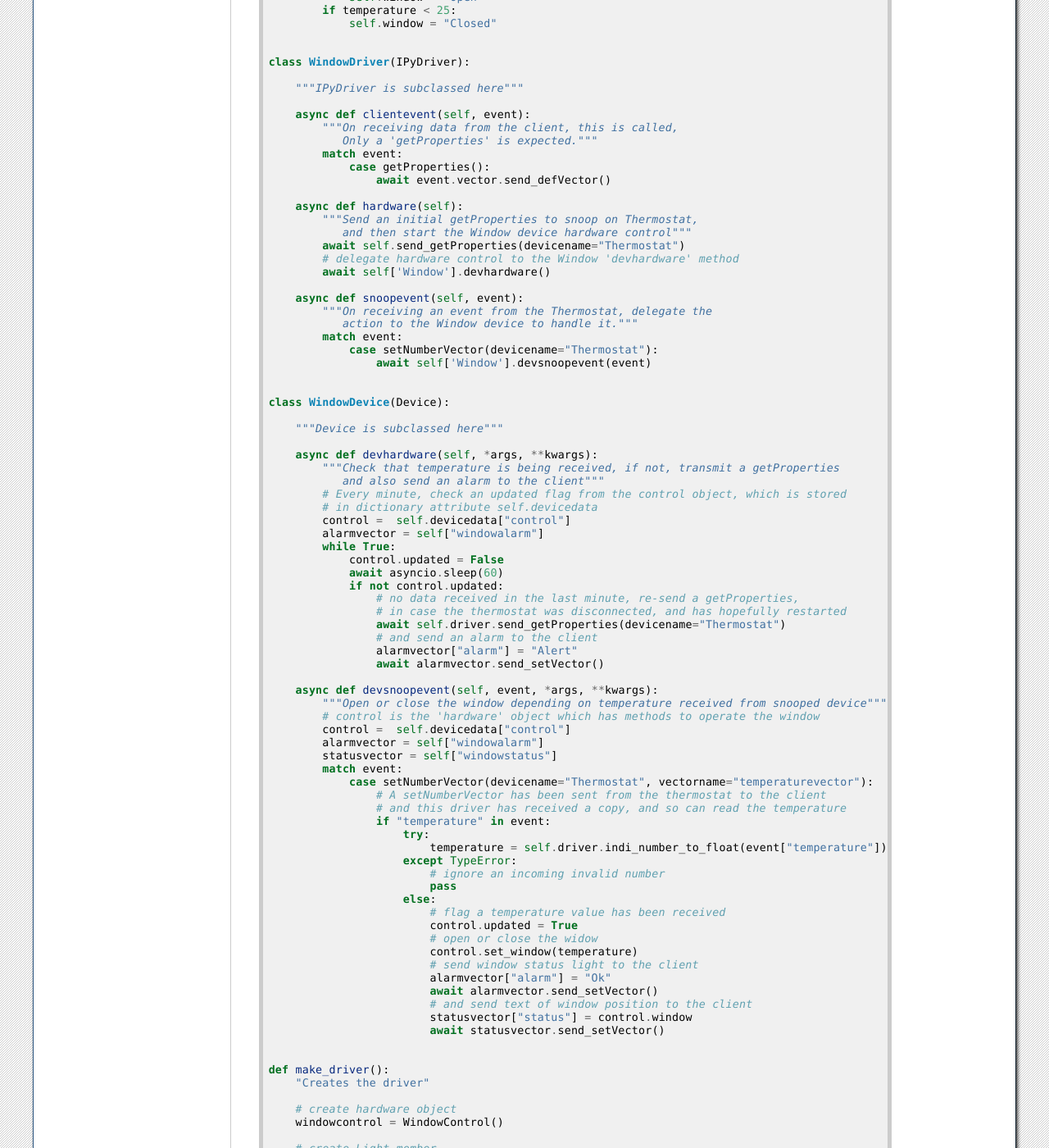
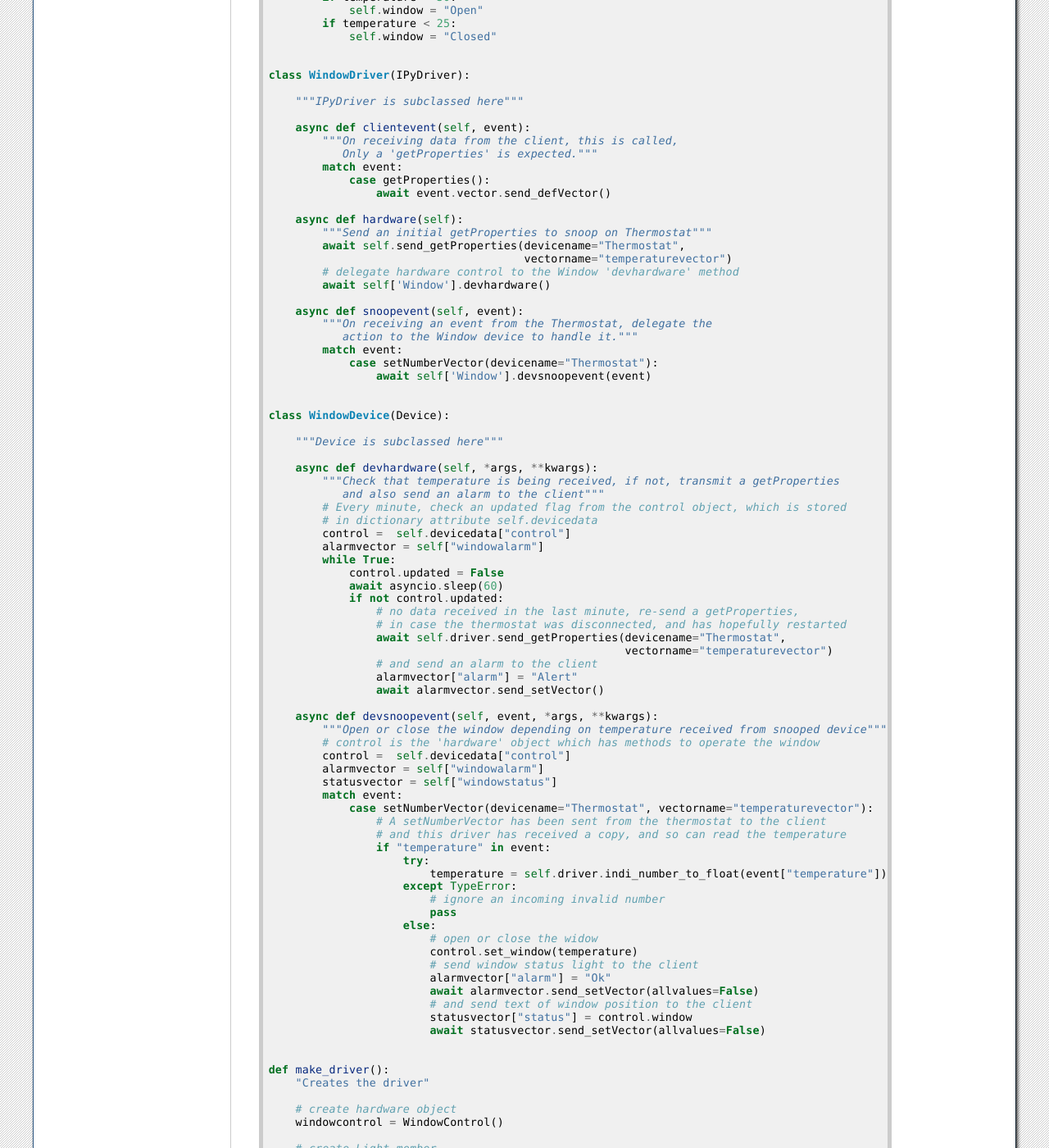
Before and after one commit to bernie-skipole/indipydriver, a Sphinx documentation site: the page built from docs/source/usage/example2.rst, in a window 1280 px wide and 1400 px high, scrolled down 701 px. Shown: the whole window at 82% size. Built offline with Sphinx 7.4.7, drawn with Linux system fonts in a browser that asks for light colours.

Commit message:
Sorting out received timestamps

```diff
--- a/docs/source/usage/example2.rst
+++ b/docs/source/usage/example2.rst
@@ -52,9 +53,9 @@
                     await event.vector.send_defVector()
 
         async def hardware(self):
-            """Send an initial getProperties to snoop on Thermostat,
-               and then start the Window device hardware control"""
-            await self.send_getProperties(devicename="Thermostat")
+            """Send an initial getProperties to snoop on Thermostat"""
+            await self.send_getProperties(devicename="Thermostat",
+                                          vectorname="temperaturevector")
             # delegate hardware control to the Window 'devhardware' method
             await self['Window'].devhardware()
 
@@ -83,7 +84,8 @@
                 if not control.updated:
                     # no data received in the last minute, re-send a getProperties,
                     # in case the thermostat was disconnected, and has hopefully restarted
-                    await self.driver.send_getProperties(devicename="Thermostat")
+                    await self.driver.send_getProperties(devicename="Thermostat",
+                                                         vectorname="temperaturevector")
                     # and send an alarm to the client
                     alarmvector["alarm"] = "Alert"
                     await alarmvector.send_setVector()
@@ -105,16 +107,14 @@
                             # ignore an incoming invalid number
                             pass
                         else:
-                            # flag a temperature value has been received
-                            control.updated = True
                             # open or close the widow
                             control.set_window(temperature)
                             # send window status light to the client
                             alarmvector["alarm"] = "Ok"
-                            await alarmvector.send_setVector()
+                            await alarmvector.send_setVector(allvalues=False)
                             # and send text of window position to the client
                             statusvector["status"] = control.window
-                            await statusvector.send_setVector()
+                            await statusvector.send_setVector(allvalues=False)
 
 
     def make_driver():
--- a/docs/source/usage/snoopevents.rst
+++ b/docs/source/usage/snoopevents.rst
@@ -30,7 +30,7 @@
 Events
 ^^^^^^
 
-All snoop events have attributes devicename, root and timestamp.
+All snoop events have attributes devicename, root and timestamp. The root is an xml.etree.ElementTree object. The timestamp is a datetime object, or None if unable to parse the timestamp given in the protocol. In the attempt to parse, fractional minutes or seconds may be lost, and if no received timestamp is given, datetime.utcnow() is used. If the exact received timestamp is required it can be obtained from event.root.get("timestamp") which will return either the string from the received xml, or None if not present.
 
 .. autoclass:: indipydriver.Message
 
```
Also changed, not shown: other parts of docs/source/usage/example2.rst (+1 -0 lines), docs/source/usage/clientevents.rst (+6 -3 lines), 1 other file.
